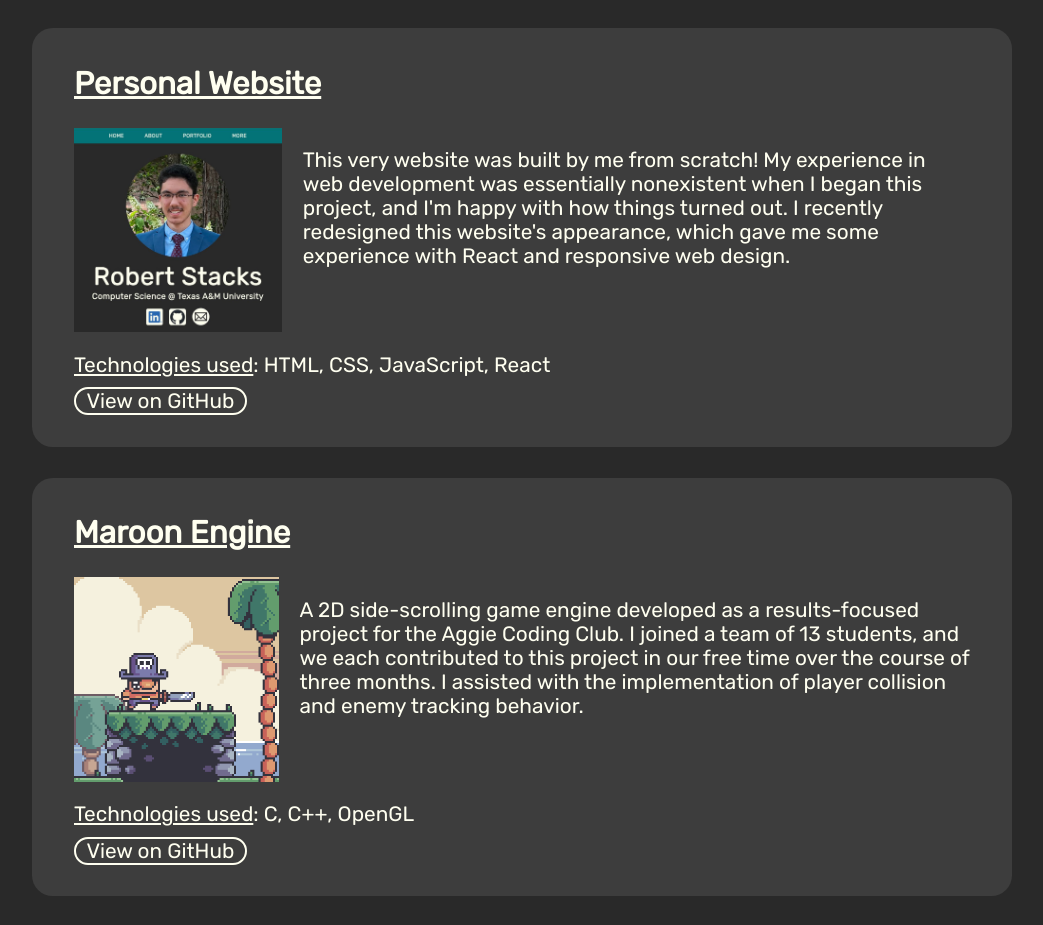
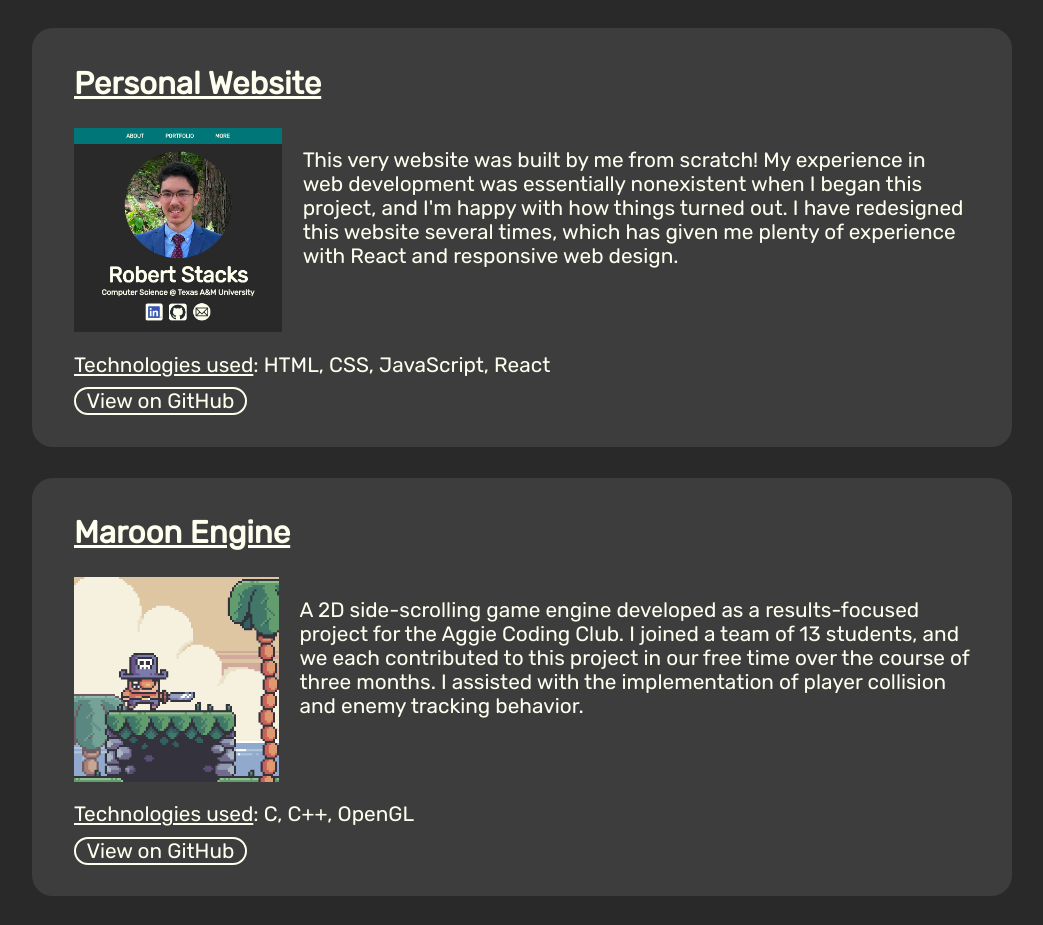
Before and after one commit to rstacks/my-website, a React (Vite) app: page /projects in a window 1280 px wide. Shown: the part 1060-1985 px from the top of the page, without its empty margins (118-1161 px from the left). Built offline with nearby package versions, Linux system fonts and the light colour scheme.

Commit message:
Updated website project entry with new image

```diff
--- a/src/pages/Projects.jsx
+++ b/src/pages/Projects.jsx
@@ -65,11 +65,11 @@ export function Projects() {
         </Element>
 
         <Element name="website">
-          <ProjectEntry title="Personal Website" imageSrc="/images/new-site-image.jpg"
+          <ProjectEntry title="Personal Website" imageSrc="/images/site-image-summer24-square.png"
             imageAlt="Website Image" text="This very website was built by me from scratch!
             My experience in web development was essentially nonexistent when I began
-            this project, and I'm happy with how things turned out. I recently redesigned
-            this website's appearance, which gave me some experience with React and
+            this project, and I'm happy with how things turned out. I have redesigned
+            this website several times, which has given me plenty of experience with React and
             responsive web design." techs="HTML, CSS, JavaScript, React"
             github="https://github.com/rstacks/my-website" />
         </Element>
```
Also changed, not shown: public/images/site-image-summer24-cropped.png (added), public/images/site-image-summer24-square.png (added).
